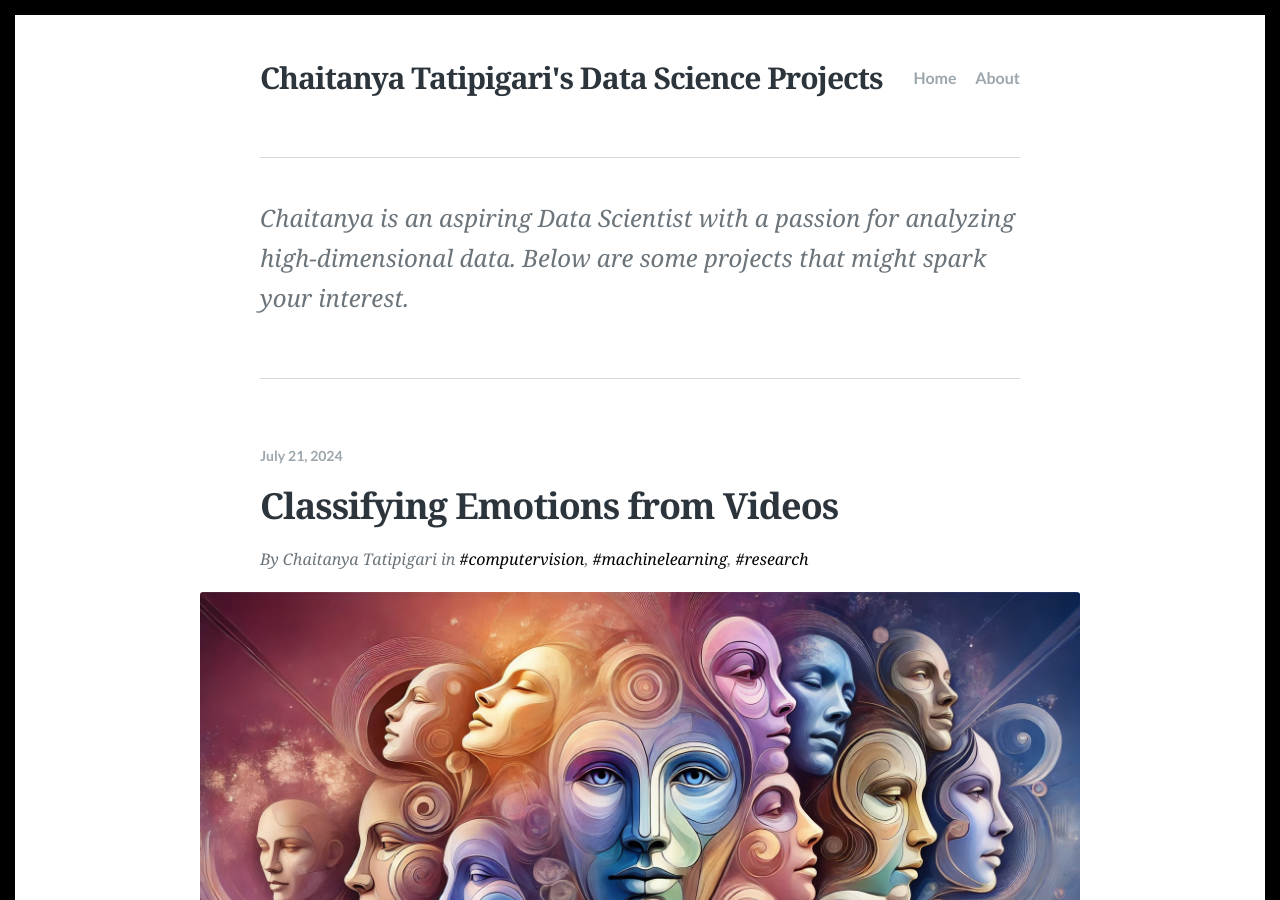
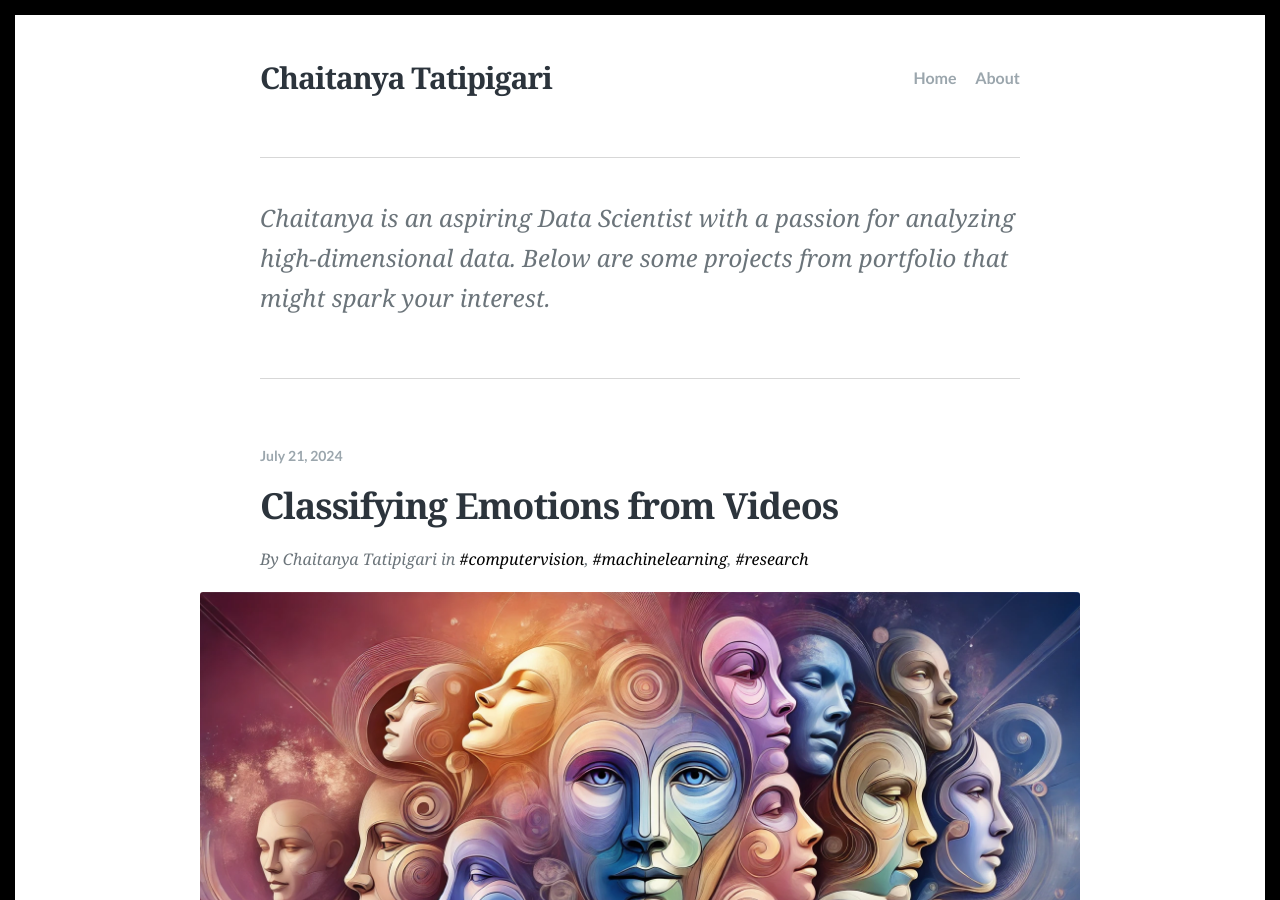
Before and after one commit to Chai-T29/Chai-T29.github.io, a Jekyll site: the page built from index.html, in a window 1280 px wide and 900 px high. Built offline with Jekyll 4.4.1, drawn with Linux system fonts in a browser that asks for light colours; some web fonts are replaced; the list of posts is cut into pages by our own code.

Commit message:
Update _config.yml

```diff
--- a/_config.yml
+++ b/_config.yml
@@ -9,10 +9,10 @@
 lang: en-US
 
 # Site title
-title: "Chaitanya Tatipigari's Data Science Projects"
+title: "Chaitanya Tatipigari"
 
 # A description of your site for meta tag, search engine results.
-description: "Chaitanya is an aspiring Data Scientist with a passion for analyzing high-dimensional data. Below are some projects that might spark your interest."
+description: "Chaitanya is an aspiring Data Scientist with a passion for analyzing high-dimensional data. Below are some projects from portfolio that might spark your interest."
 
 # The subpath of your site, e.g. /blog, for generating urls.
 baseurl: ""
```
